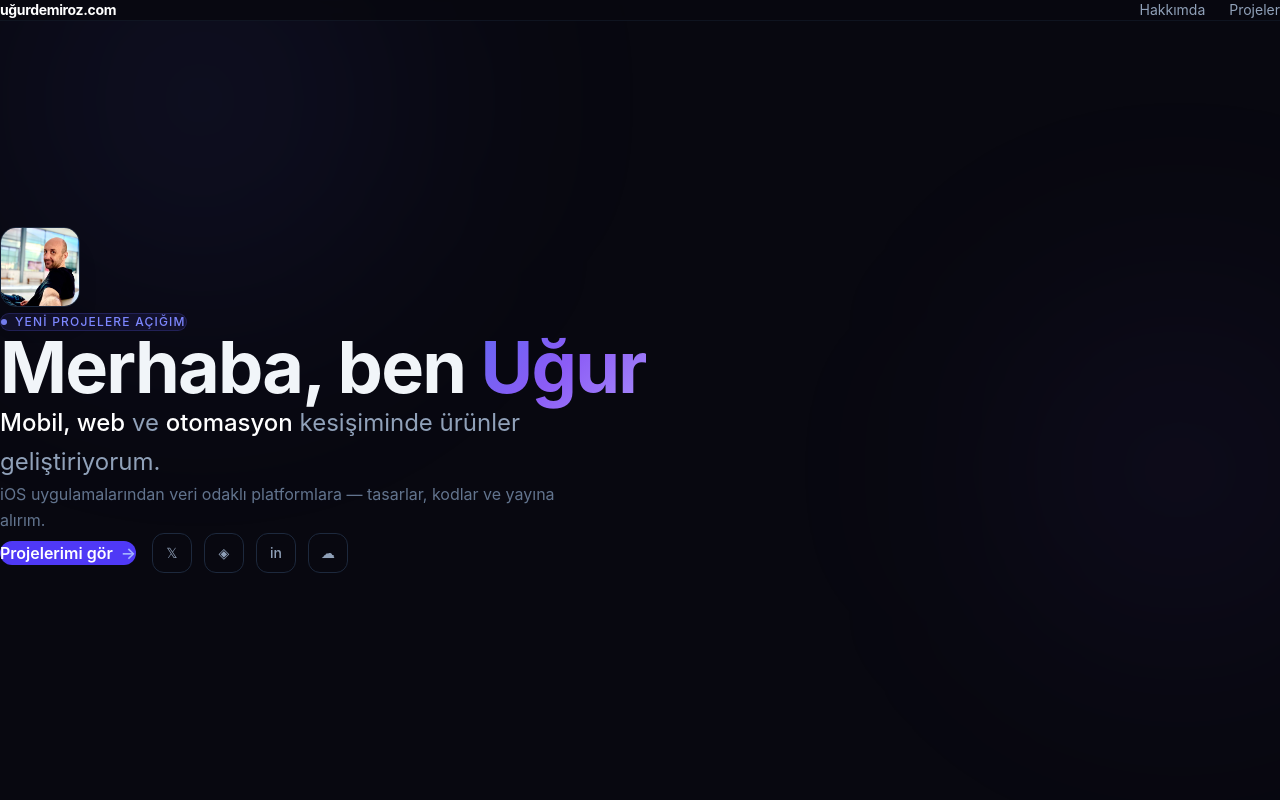
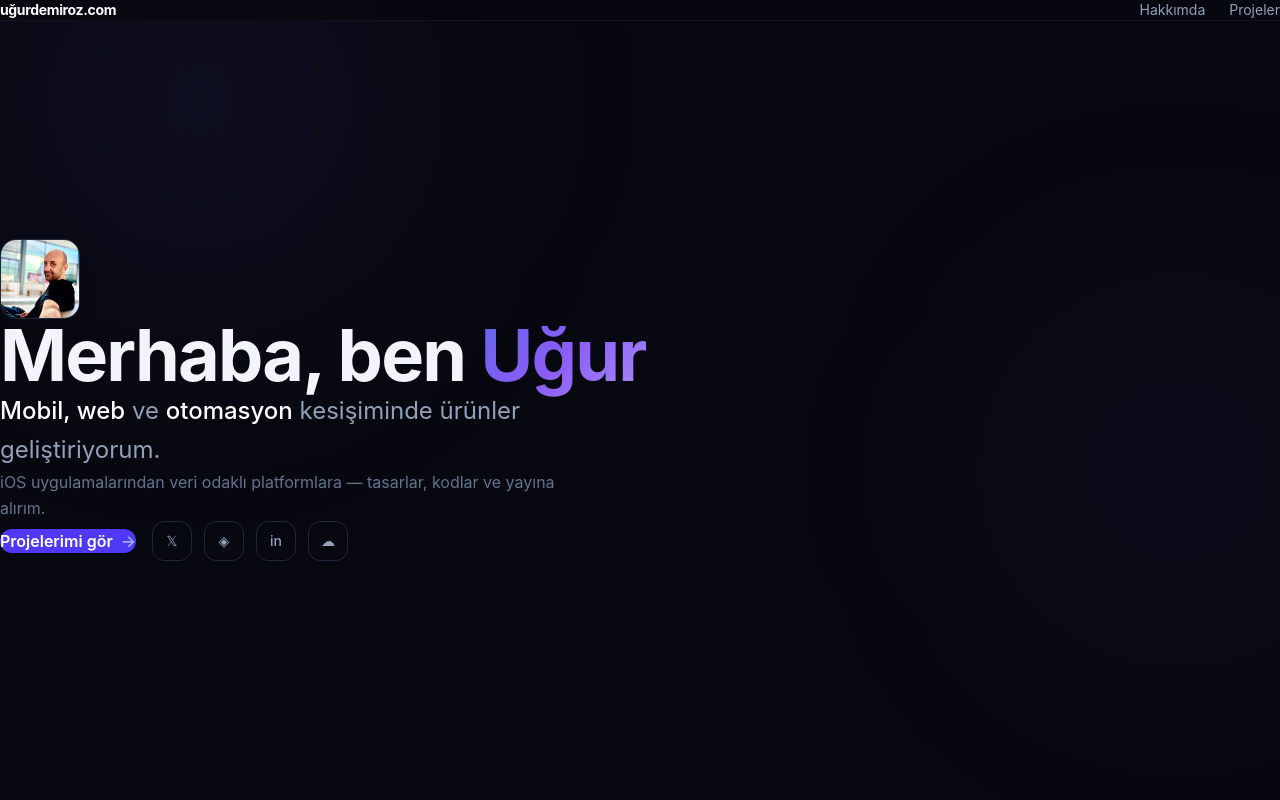
Before and after one commit to u-demiroz/ugurdemiroz, a Next.js app: page / in a window 1280 px wide. Shown: the top 800 px of the page. Built offline with nearby package versions, Linux system fonts and the light colour scheme.

Commit message:
fix: remove available badge, full Turkish

```diff
--- a/components/Hero.tsx
+++ b/components/Hero.tsx
@@ -36,13 +36,6 @@ export default function Hero() {
               priority
             />
           </div>
-        </motion.div>
-
-        <motion.div variants={item} className="mb-6">
-          <span className="inline-flex items-center gap-2 text-xs font-medium text-indigo-400 tracking-widest uppercase bg-indigo-500/10 border border-indigo-500/20 rounded-full px-4 py-1.5">
-            <span className="w-1.5 h-1.5 bg-indigo-400 rounded-full animate-pulse" />
-            Yeni projelere açığım
-          </span>
         </motion.div>
 
         <motion.h1 variants={item} className="text-5xl sm:text-7xl font-bold leading-none tracking-tight mb-6">
```
